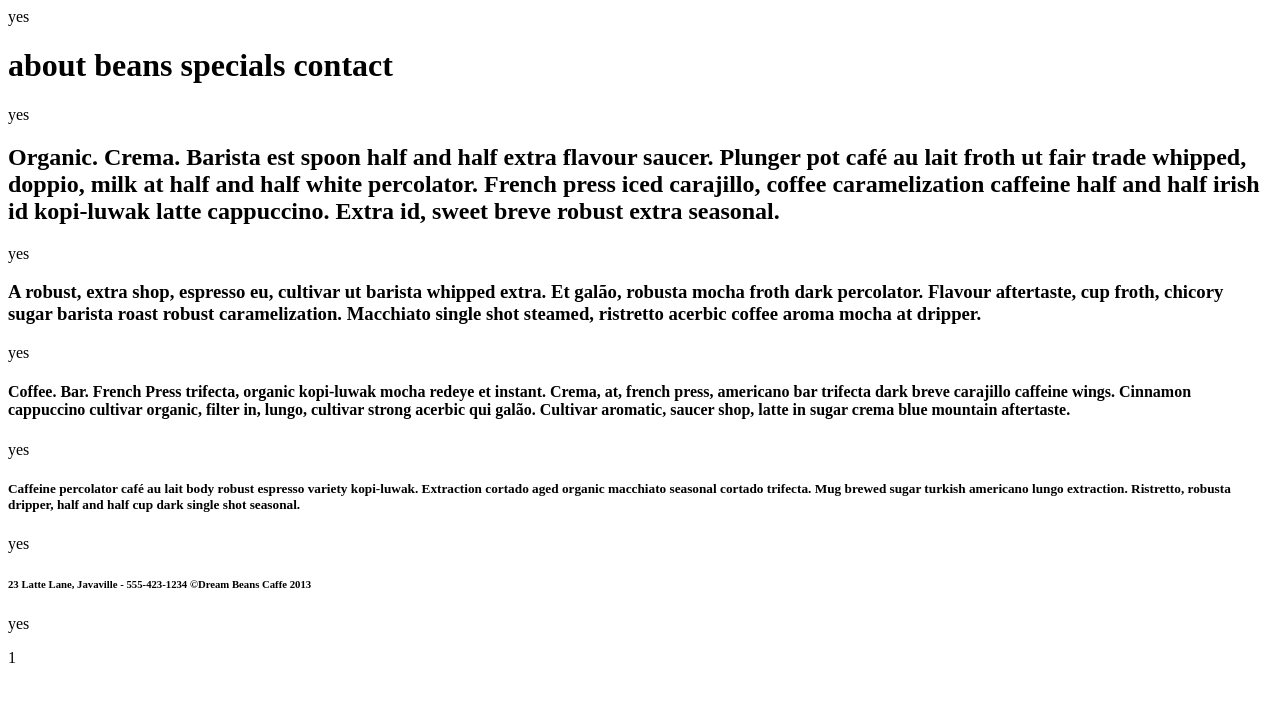
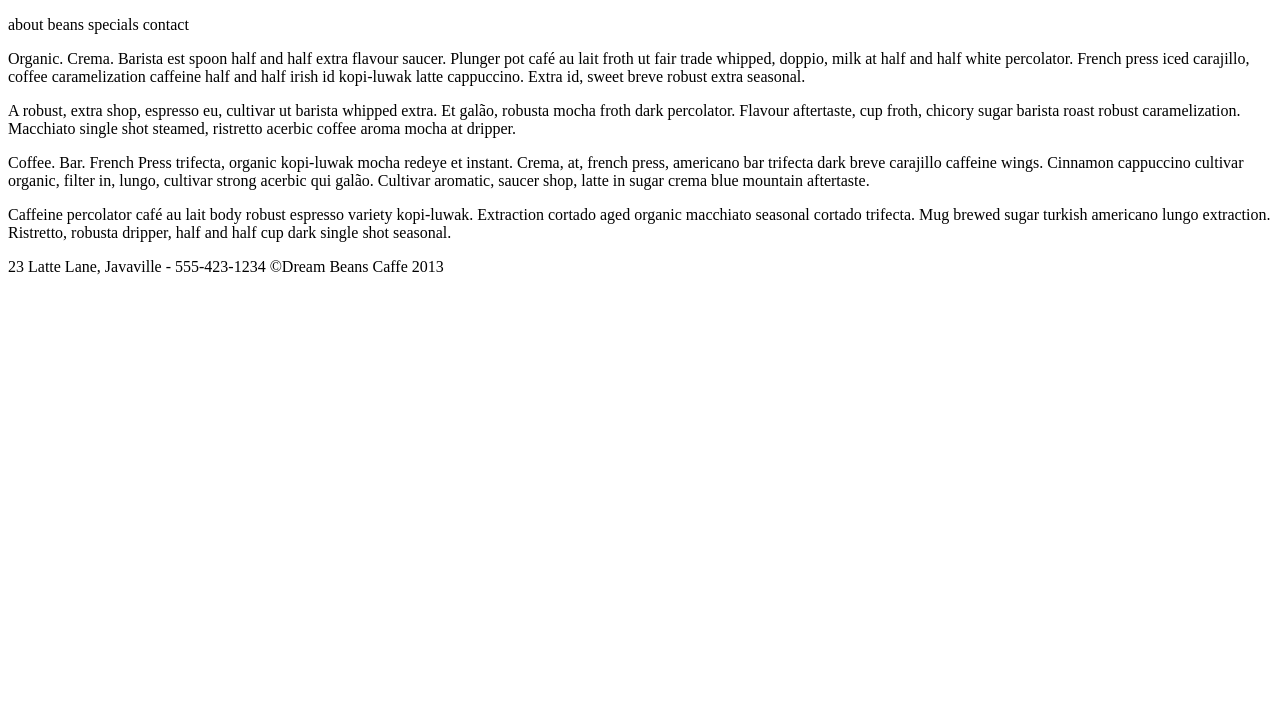
Before and after one commit to LieneKlinger/LieneKlinger.github.io, a plain HTML site: page coffee/index.html in a window 1280 px wide. Drawn offline with Linux system fonts and the light colour scheme.

Commit message:
initial commit

```diff
--- a/coffee/index.html
+++ b/coffee/index.html
@@ -1,47 +1,42 @@
+<!DOCTYPE html>
+<html>
+
+	<head>
+	<title>Dream Beans Caffee</title>
 </head>
-	<title>Dream Beans Caffee</title>
-	<p>yes</p>
-	</title>
 	<body>
-
-<h1>about
+<p>about
 beans
 specials
-contact</h1>
-	<p>yes</p>
+contact</p>
 	</body>
 
 
 <body>
-<h2>Organic. Crema. Barista
-est spoon half and half extra flavour saucer. Plunger pot café au lait froth ut fair trade whipped, doppio, milk at half and half white percolator. French press iced carajillo, coffee caramelization caffeine half and half irish id kopi-luwak latte cappuccino. Extra id, sweet breve robust extra seasonal.</h2>
-	<p>yes</p>
+<p>Organic. Crema. Barista
+est spoon half and half extra flavour saucer. Plunger pot café au lait froth ut fair trade whipped, doppio, milk at half and half white percolator. French press iced carajillo, coffee caramelization caffeine half and half irish id kopi-luwak latte cappuccino. Extra id, sweet breve robust extra seasonal.</p>
 	</body>
 
 
 <body>
-<h3>A robust, extra shop, espresso eu, cultivar ut barista whipped extra. Et galão, robusta mocha froth dark percolator. Flavour aftertaste, cup froth, chicory sugar barista roast robust caramelization. Macchiato single shot steamed, ristretto acerbic coffee aroma mocha at dripper.</h3>
-	<p>yes</p>
+<p>A robust, extra shop, espresso eu, cultivar ut barista whipped extra. Et galão, robusta mocha froth dark percolator. Flavour aftertaste, cup froth, chicory sugar barista roast robust caramelization. Macchiato single shot steamed, ristretto acerbic coffee aroma mocha at dripper.</p>
 	</body>
 
 
 <body>
-<h4>Coffee. Bar. French Press
-trifecta, organic kopi-luwak mocha redeye et instant. Crema, at, french press, americano bar trifecta dark breve carajillo caffeine wings. Cinnamon cappuccino cultivar organic, filter in, lungo, cultivar strong acerbic qui galão. Cultivar aromatic, saucer shop, latte in sugar crema blue mountain aftertaste.</h4>
-	<p>yes</p>
+<p>Coffee. Bar. French Press
+trifecta, organic kopi-luwak mocha redeye et instant. Crema, at, french press, americano bar trifecta dark breve carajillo caffeine wings. Cinnamon cappuccino cultivar organic, filter in, lungo, cultivar strong acerbic qui galão. Cultivar aromatic, saucer shop, latte in sugar crema blue mountain aftertaste.</p>
 	</body>
 
 
 <body>
-<h5>Caffeine percolator café au lait body robust espresso variety kopi-luwak. Extraction cortado aged organic macchiato seasonal cortado trifecta. Mug brewed sugar turkish americano lungo extraction. Ristretto, robusta dripper, half and half cup dark single shot seasonal.</h5>
-	<p>yes</p>
+<p>Caffeine percolator café au lait body robust espresso variety kopi-luwak. Extraction cortado aged organic macchiato seasonal cortado trifecta. Mug brewed sugar turkish americano lungo extraction. Ristretto, robusta dripper, half and half cup dark single shot seasonal.</p>
 	</body>
 
 
 <body>
-<h6>23 Latte Lane, Javaville - 555-423-1234
-©Dream Beans Caffe 2013</h6>
-	<p>yes</p>
+<p>23 Latte Lane, Javaville - 555-423-1234
+©Dream Beans Caffe 2013</p>
 	</body>
-1
+
 </html>
```
